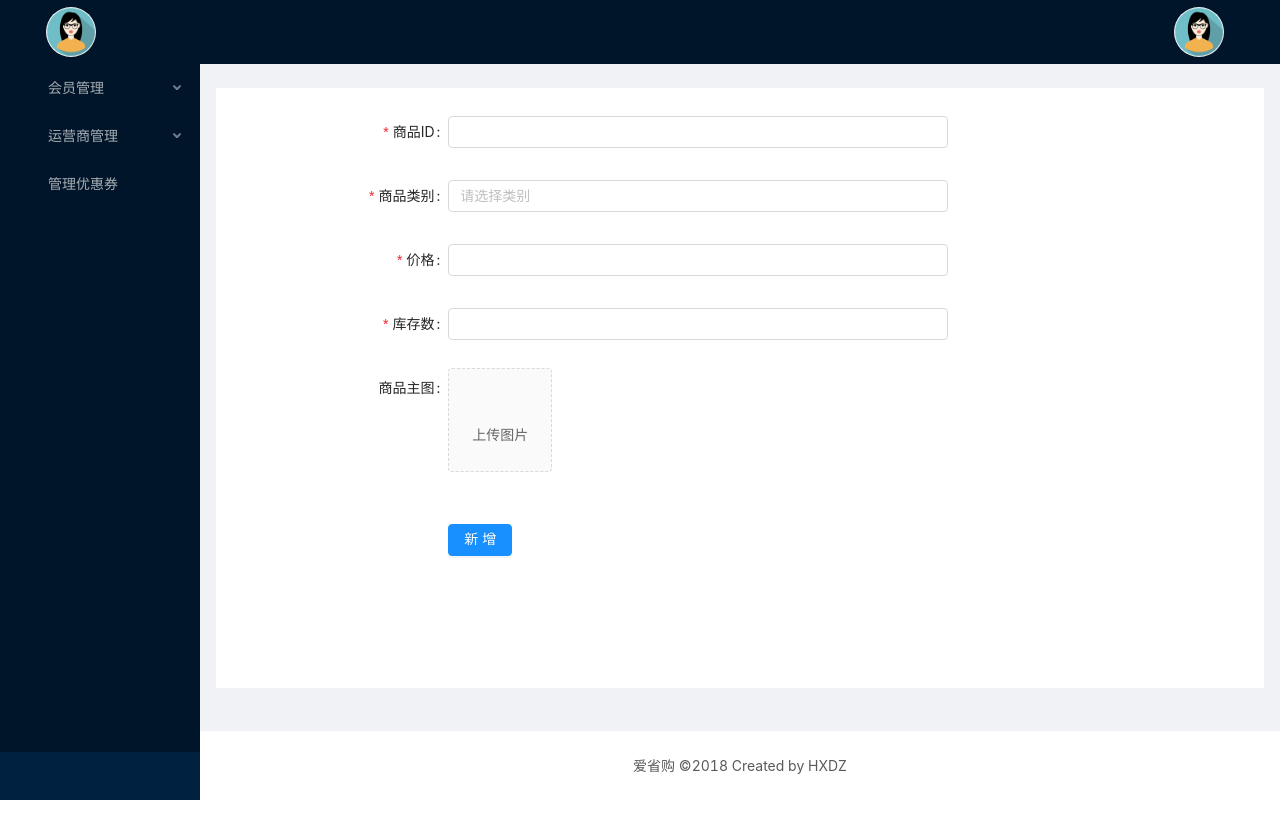
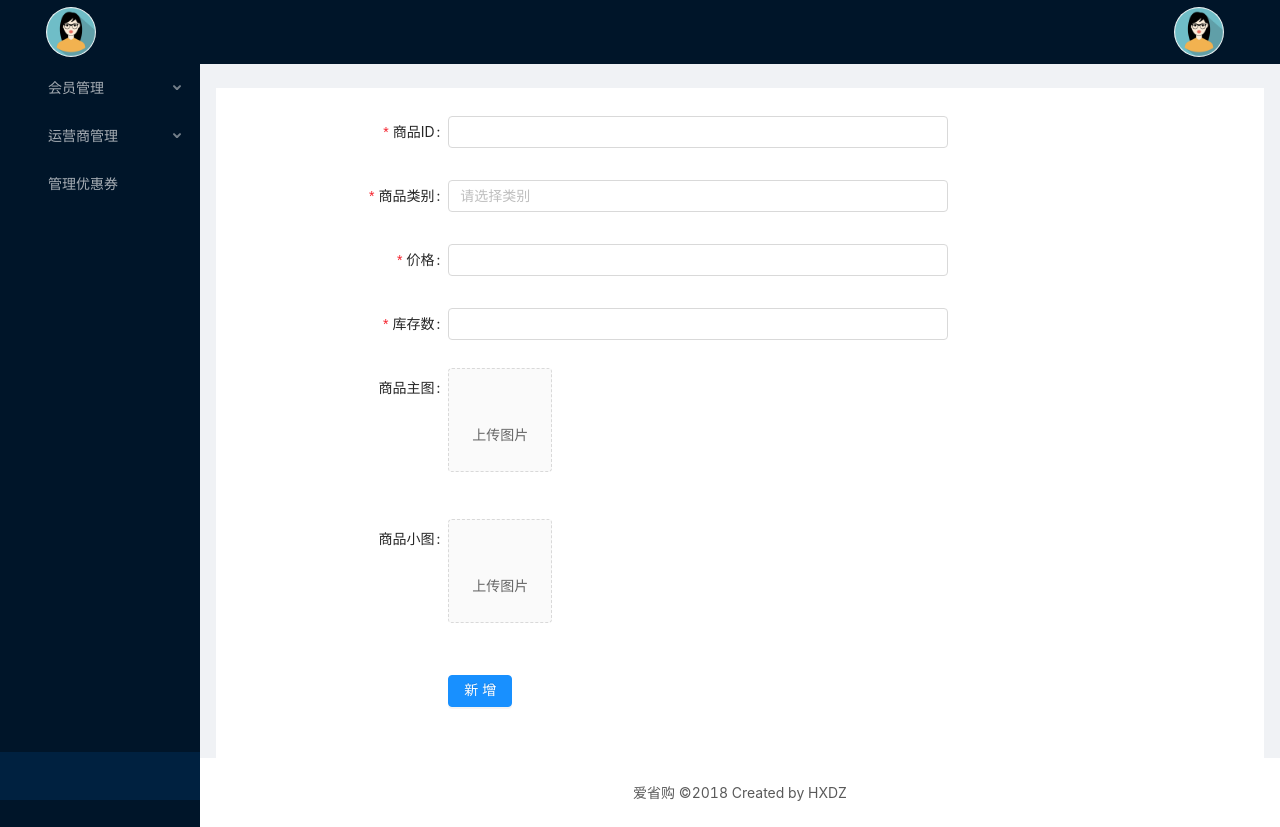
Before and after one commit to icyfe/asgadmin, a Vue app: page /#/additemid in a window 1280 px wide. Before the commit the page ends 800 px from the top, so only its background shows below. Built offline with nearby package versions, Linux system fonts and the light colour scheme; sample sign-in values are in the browser's storage; the HTML template or start-up script is replaced by a standard one.

Commit message:
2019-1-14

```diff
--- a/src/components/view/additemid.vue
+++ b/src/components/view/additemid.vue
@@ -1,5 +1,8 @@
 <template>
-  <a-form @submit="handleSubmit" :autoFormCreate="(form)=>{this.form = form}">
+  <a-form
+    @submit="handleSubmit"
+    :autoFormCreate="(form)=>{this.form = form}"
+  >
     <a-form-item
       label="商品ID"
       :labelCol="{ span: 5 }"
@@ -7,7 +10,7 @@
       fieldDecoratorId="num_iid"
       :fieldDecoratorOptions="{rules: [{type:'string',pattern: /^[1-9]+$/, required: true, message: '请输入合法的seller_id!' }]}"
     >
-      <a-input id="num_iid"/>
+      <a-input id="num_iid" />
     </a-form-item>
     <a-form-item
       label="商品类别"
@@ -16,7 +19,10 @@
       fieldDecoratorId="gender"
       :fieldDecoratorOptions="{rules: [{ required: true, message: 'Please select your gender!' }]}"
     >
-      <a-select placeholder="请选择类别" id="gender">
+      <a-select
+        placeholder="请选择类别"
+        id="gender"
+      >
         <a-select-option value="male">男装</a-select-option>
         <a-select-option value="female">女装</a-select-option>
       </a-select>
@@ -28,7 +34,7 @@
       fieldDecoratorId="zk_final_price"
       :fieldDecoratorOptions="{rules: [{type:'string',pattern: /^[1-9]+$/, required: true, message: '请输入数字!' }]}"
     >
-      <a-input id="zk_final_price"/>
+      <a-input id="zk_final_price" />
     </a-form-item>
     <a-form-item
       label="库存数"
@@ -37,7 +43,7 @@
       fieldDecoratorId="volume"
       :fieldDecoratorOptions="{rules: [{type:'string',pattern: /^[1-9]+$/, required: true, message: '请输入数字!' }]}"
     >
-      <a-input id="volume"/>
+      <a-input id="volume" />
     </a-form-item>
     <a-form-item
       label="商品主图"
@@ -48,23 +54,64 @@
     >
       <a-upload
         label="商品主图"
-        action="//jsonplaceholder.typicode.com/posts/"
+        action="//localhost:3302/api/post/upload"
         listType="picture-card"
-        :fileList="fileList"
         @preview="handlePreview"
         @change="handleChange"
       >
         <div v-if="fileList.length < 5">
-          <a-icon type="plus"/>
+          <a-icon type="plus" />
           <div class="ant-upload-text">上传图片</div>
         </div>
       </a-upload>
-      <a-modal :visible="previewVisible" :footer="null" @cancel="handleCancel">
-        <img alt="example" style="width: 100%" :src="previewImage">
+      <a-modal
+        :visible="previewVisible"
+        :footer="null"
+        @cancel="handleCancel"
+      >
+        <img
+          alt="example"
+          style="width: 100%"
+          :src="previewImage"
+        >
+      </a-modal>
+    </a-form-item>
+    <a-form-item
+      label="商品小图"
+      :labelCol="{ span: 5 }"
+      :wrapperCol="{ span: 12 }"
+      fieldDecoratorId="pict_url1"
+      :fieldDecoratorOptions="{rules: []}"
+    >
+      <a-upload
+        label="商品主图"
+        action="//localhost:3302/api/post/upload"
+        listType="picture-card"
+        @preview="handlePreview1"
+        @change="handleChange1"
+      >
+        <div v-if="fileList1.length < 5">
+          <a-icon type="plus" />
+          <div class="ant-upload-text">上传图片</div>
+        </div>
+      </a-upload>
+      <a-modal
+        :visible="previewVisible1"
+        :footer="null"
+        @cancel="handleCancel"
+      >
+        <img
+          alt="example"
+          style="width: 100%"
+          :src="previewImage1"
+        >
       </a-modal>
     </a-form-item>
     <a-form-item :wrapperCol="{ span: 12, offset: 5 }">
-      <a-button type="primary" htmlType="submit">新增</a-button>
+      <a-button
+        type="primary"
+        htmlType="submit"
+      >新增</a-button>
     </a-form-item>
   </a-form>
 </template>
@@ -75,7 +122,10 @@ export default {
     return {
       previewVisible: false,
       previewImage: "",
-      fileList: [{}]
+      fileList: [{}],
+      previewVisible1: false,
+      previewImage1: "",
+      fileList1: [{}]
     };
   },
   methods: {
@@ -87,8 +137,17 @@ export default {
       this.previewVisible = true;
       //onsole.log("file", file);
     },
+    handlePreview1(file) {
+      this.previewImage1 = file.url || file.thumbUrl;
+      this.previewVisible1 = true;
+      //onsole.log("file", file);
+    },
     handleChange({ fileList }) {
       this.fileList = fileList;
+      //console.log("fileList", fileList);
+    },
+    handleChange1({ fileList }) {
+      this.fileList1 = fileList;
       //console.log("fileList", fileList);
     },
     handleSubmit(e) {
```
